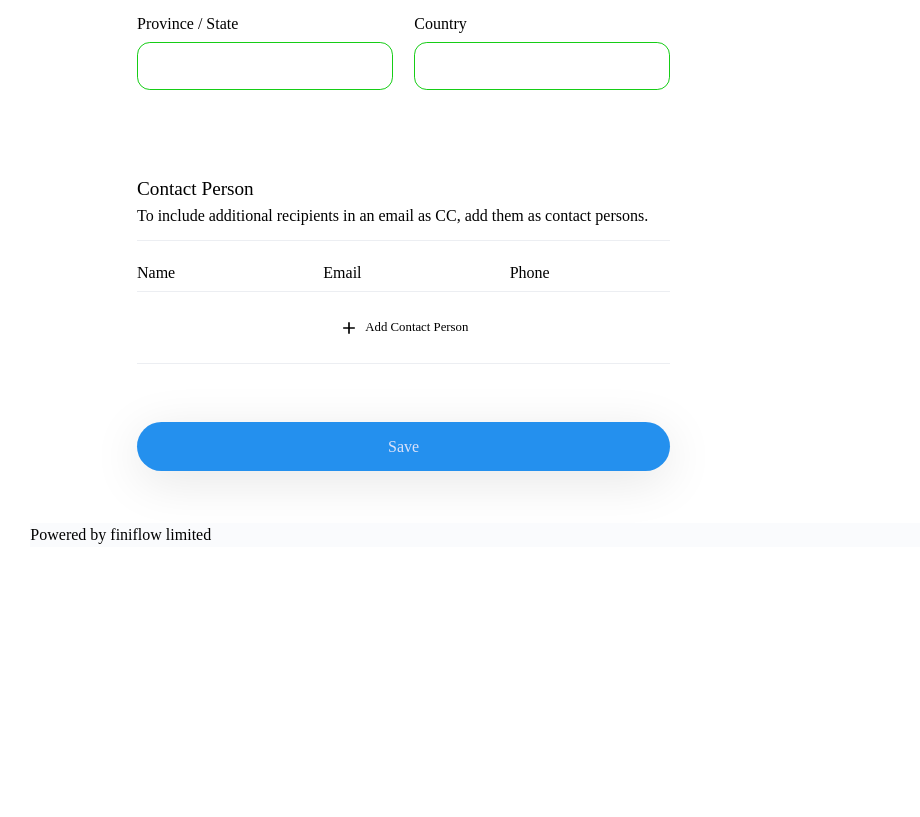
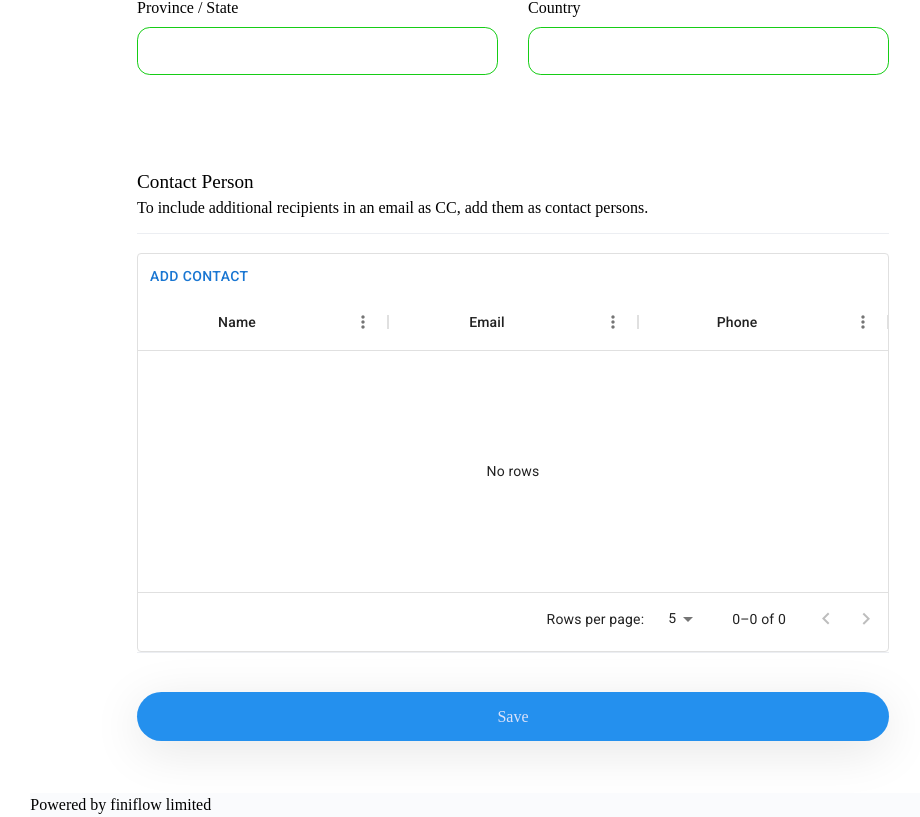
Before and after one commit to paullaster/manage-fuel-bussiness-ui, a React (Vite) app: page /dashboard/purchases/vendor/create in a window 1280 px wide. Shown: the part 1957-2774 px from the top of the page, without its empty margins (183-1103 px from the left). Before the commit the page ends 2504 px from the top, so only its background shows below. Built offline with nearby package versions, Linux system fonts and the light colour scheme; no server answers; a web font is replaced by a local one.

Commit message:
postinf new vendor

```diff
--- a/src/packages/purchases/modules/vendors/components/ContactPerson.jsx
+++ b/src/packages/purchases/modules/vendors/components/ContactPerson.jsx
@@ -1,27 +1,53 @@
-import React, { useMemo, useState } from 'react';
-import { DataTable } from '@/components'
+import { useMemo, useState } from 'react';
+import { DataTable } from '@/components';
+import { GridToolbarContainer, GridRowModes } from '@mui/x-data-grid';
+import Button from '@mui/material/Button';
+
+
+const GridTableToolbar = () => {
+    return (
+        <GridToolbarContainer>
+            <Button>
+                Add contact
+            </Button>
+        </GridToolbarContainer>
+    )
+}
+
+
+
 
 const ContactPerson = () => {
   const [rows, setRows] = useState([]);
+  const [rowModesModel, setRowModesModel] = useState({});
+
+
+
   const contactColumns = useMemo(() => {
     return [
         {
-            field: 'name',
+            field: 'contact_name',
             headerName: 'Name',
             type: 'string',
-            width: 150,
+            width: 250,
+            headerAlign: 'center',
+            editable: true,
         },
         {
-            field: 'email',
+            field: 'contact_email',
             headerName: 'Email',
             type: 'string',
-            width: 150,
+            width: 250,
+            headerAlign: 'center',
+            editable: true,
         },
         {
-            field: 'phone',
+            field: 'contact_phone_number',
             headerName: 'Phone',
             type: 'string',
-            width: 150,
+            width: 250,
+            headerAlign: 'center',
+            editable: true
         }
     ]
   })
@@ -29,6 +55,12 @@ const ContactPerson = () => {
     <DataTable
      columns={contactColumns}
      rows={rows}
+     slots={
+        {toolbar: GridTableToolbar}
+     }
+     slotProps={{
+        toolbar: {setRows, setRowModesModel}
+     }}
     />
   )
 }
--- a/src/packages/purchases/modules/vendors/components/NewVendor.jsx
+++ b/src/packages/purchases/modules/vendors/components/NewVendor.jsx
@@ -7,12 +7,12 @@ import shared from "../../../shared";
 import { v4 as uuidv4 } from 'uuid';
 import { postAddress, postBillingInformation } from "../../../actions";
 import VendorBilling from "./VendorBilling";
+import ContactPerson from "./ContactPerson";
 
 
 const NewVendor = () => {
 
     const [upload, setUpload] = useState(null);
-    const [contactPerson, setContactPerson] = useState([]);
     const [paymentMethod, setPaymentMethod] = useState(null);
 
     const addressRef = useRef(null);
@@ -53,18 +53,6 @@ const NewVendor = () => {
         setUpload(null);
     };
 
-    const handleCreateNewVendorColumn = (event) => {
-        event.stopPropagation();
-        event.preventDefault();
-        if (event.type === 'click') {
-            const options = [
-                { prop: 'name', type: 'text', placeholder: "name",},
-                { prop: 'email', type: 'email', placeholder: "email", },
-                { prop: 'phone', type: 'tel', placeholder: "phone", },
-            ];
-            setContactPerson(prev => [...prev, <shared.components.NewConstruct options={options} key={uuidv4()} />]);
-        }
-    };
 
     const SetPayload = (event) => {
         event.preventDefault();
@@ -230,15 +218,7 @@ return (
                             <p>To include additional recipients in an email as CC, add them as contact persons.</p>
                         </div>
                         <div className="new_vendors__left__dataentry__form_contactperson_datacolumns">
-                            <div>
-                                <div>Name</div>
-                                <div>Email</div>
-                                <div>Phone</div>
-                            </div>
-                            {
-                                contactPerson.length > 0 && contactPerson.map(p => p)
-                            }
-                            <shared.components.AddItemButton methodHandler={handleCreateNewVendorColumn} btnCaption={"add contact person"} />
+                            <ContactPerson />
                         </div>
                     </div>
                     <Button type='button' className='btn-element btn_primary' onClick={SetPayload}>Save</Button>
```
